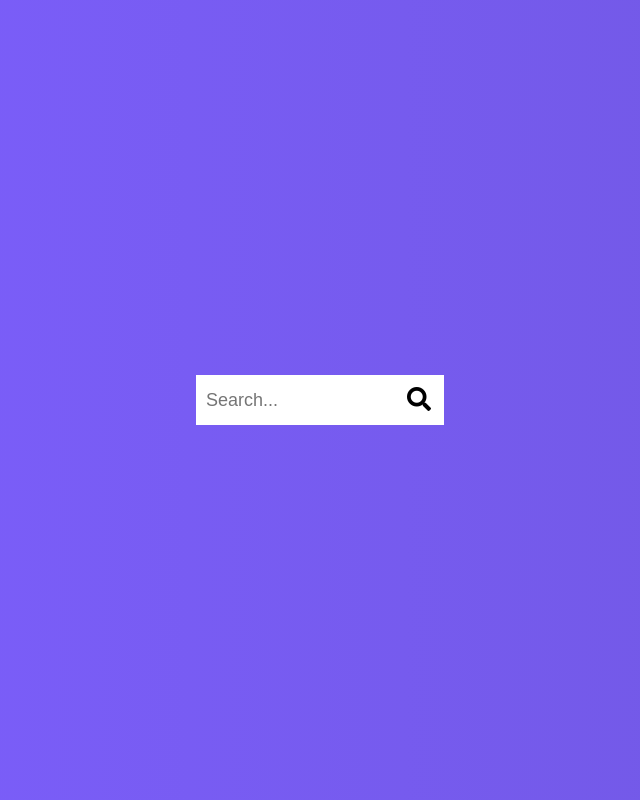
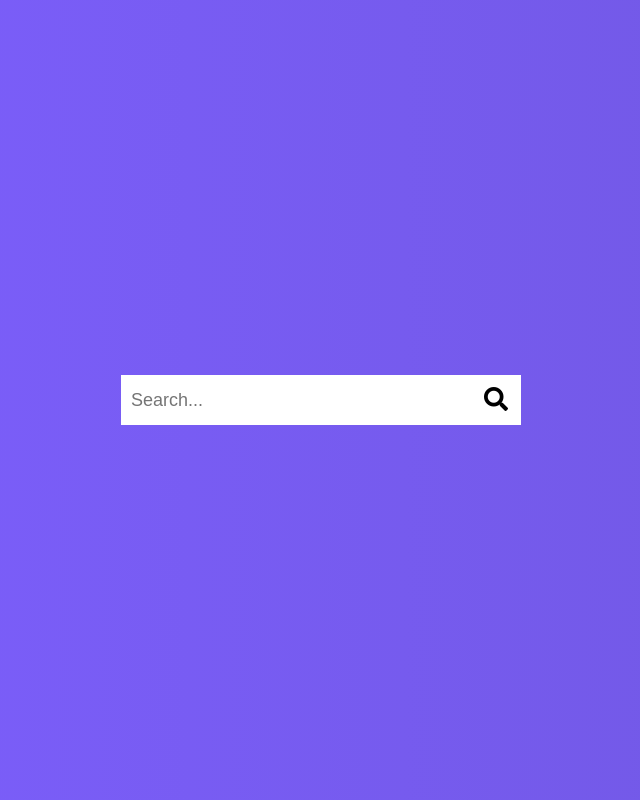
Before and after one commit to Filiq/50projects50days, a plain HTML site: page 4. Hidden Search Widget/index.html in a window 1280 px wide. Both pictures are taken after a click on the button 640 px from the left and 400 px from the top of the page. Shown: the whole page, without its empty margins (344-984 px from the left). Drawn offline with Linux system fonts and the light colour scheme.

Commit message:
Add files via upload

```diff
--- a/4. Hidden Search Widget/script.js
+++ b/4. Hidden Search Widget/script.js
@@ -5,4 +5,7 @@ const input = document.querySelector(".input");
 btn.addEventListener("click", () => {
   search.classList.toggle("active");
   input.focus();
+  setTimeout(() => {
+    input.value = "";
+  }, 50);
 });
--- a/4. Hidden Search Widget/style.css
+++ b/4. Hidden Search Widget/style.css
@@ -50,9 +50,9 @@ body {
 }
 
 .search.active .input {
-  width: 200px;
+  width: 350px;
 }
 
 .search.active .btn {
-  transform: translateX(198px);
+  transform: translateX(350px);
 }
```
